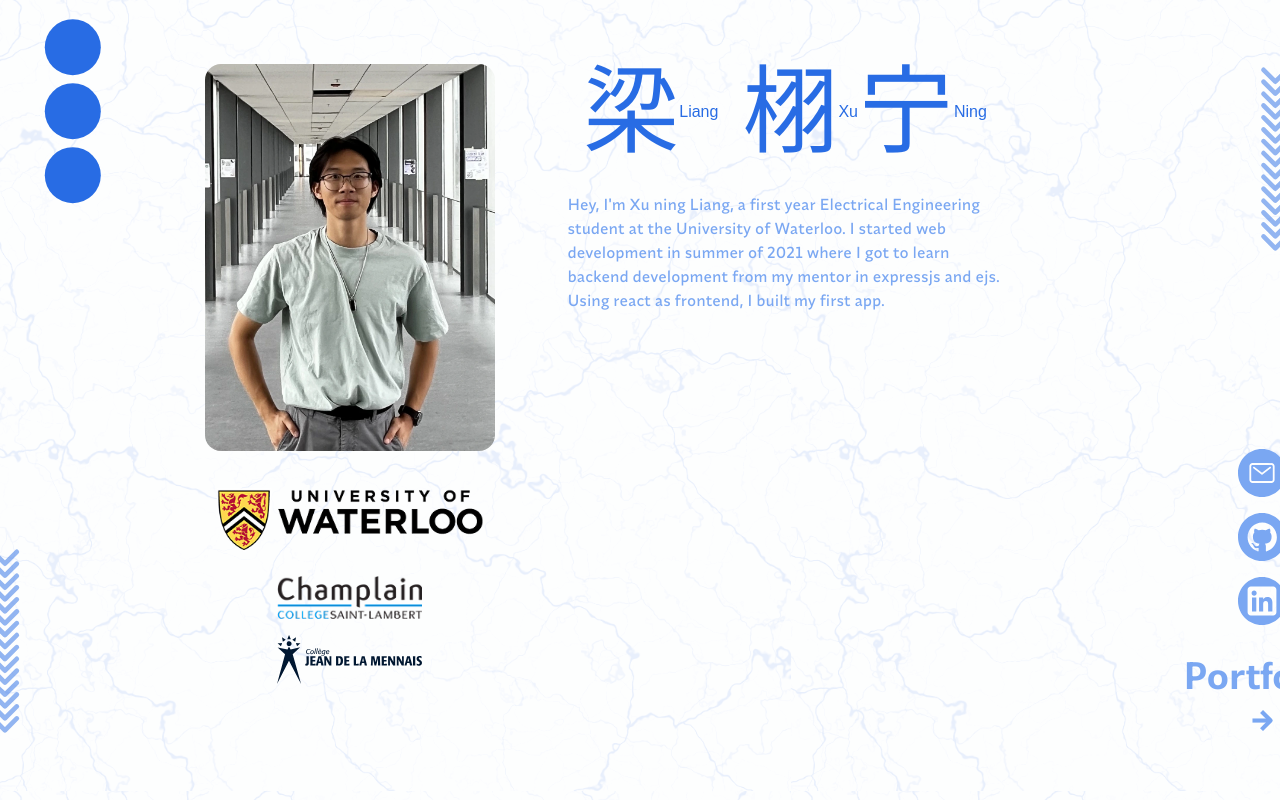
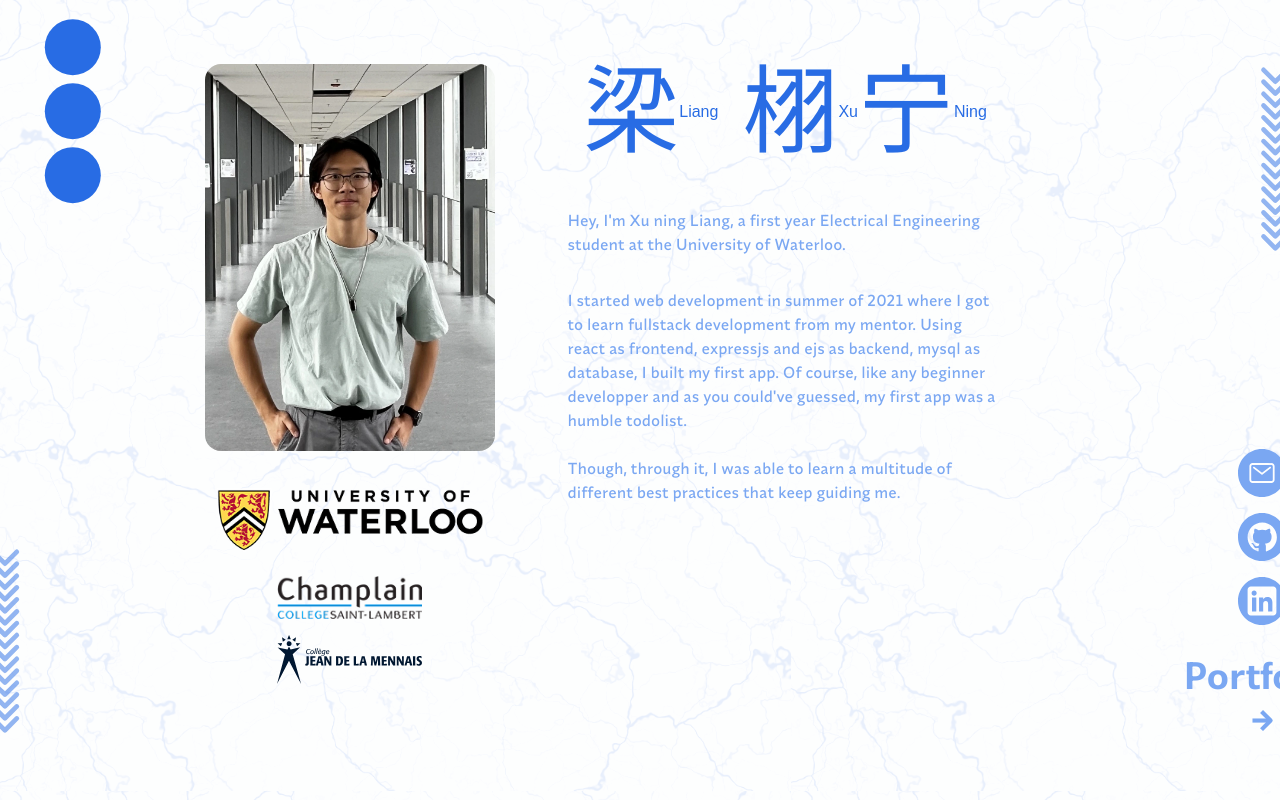
Before and after one commit to Ch3ru09/portfolio, a Next.js app: page /about in a window 1280 px wide. Shown: the top 800 px of the page. Built offline with nearby package versions, Linux system fonts and the light colour scheme; a web font is replaced by a local one.

Commit message:
added to my about me

```diff
--- a/src/app/(home)/about/page.tsx
+++ b/src/app/(home)/about/page.tsx
@@ -36,7 +36,7 @@ export default function AboutPage() {
             </li>
           </ul>
         </div>
-        <div className="flex grow-2 basis-0 flex-col items-center gap-8">
+        <div className="flex grow-2 basis-0 flex-col items-center gap-12">
           <h1 className="font-calligraphy text-primary flex justify-center">
             <div className="mr-6 flex items-center">
               <p className={"text-8xl"}>梁</p>
@@ -51,13 +51,22 @@ export default function AboutPage() {
               <p className={"[writing-mode:sideways-rl]"}>Ning</p>
             </div>
           </h1>
-          <p className="w-3/4">
-            Hey, I&apos;m Xu ning Liang, a first year Electrical Engineering
-            student at the University of Waterloo. I started web development in
-            summer of 2021 where I got to learn backend development from my
-            mentor in expressjs and ejs. Using react as frontend, I built my
-            first app.
-          </p>
+          <div className="w-3/4 flex flex-col gap-8">
+            <p className="mt-0 mb-0">
+              Hey, I&apos;m Xu ning Liang, a first year Electrical Engineering
+              student at the University of Waterloo.
+            </p>
+            <p className="mt-0 mb-0">
+              I started web development in summer of 2021 where I got to learn
+              fullstack development from my mentor. Using react as frontend,
+              expressjs and ejs as backend, mysql as database, I built my first
+              app. Of course, like any beginner developper and as you could've
+              guessed, my first app was a humble todolist.
+              <br /> <br />
+              Though, through it, I was able to learn a multitude of different
+              best practices that keep guiding me.
+            </p>
+          </div>
         </div>
       </div>
       <TechGraph />
```
